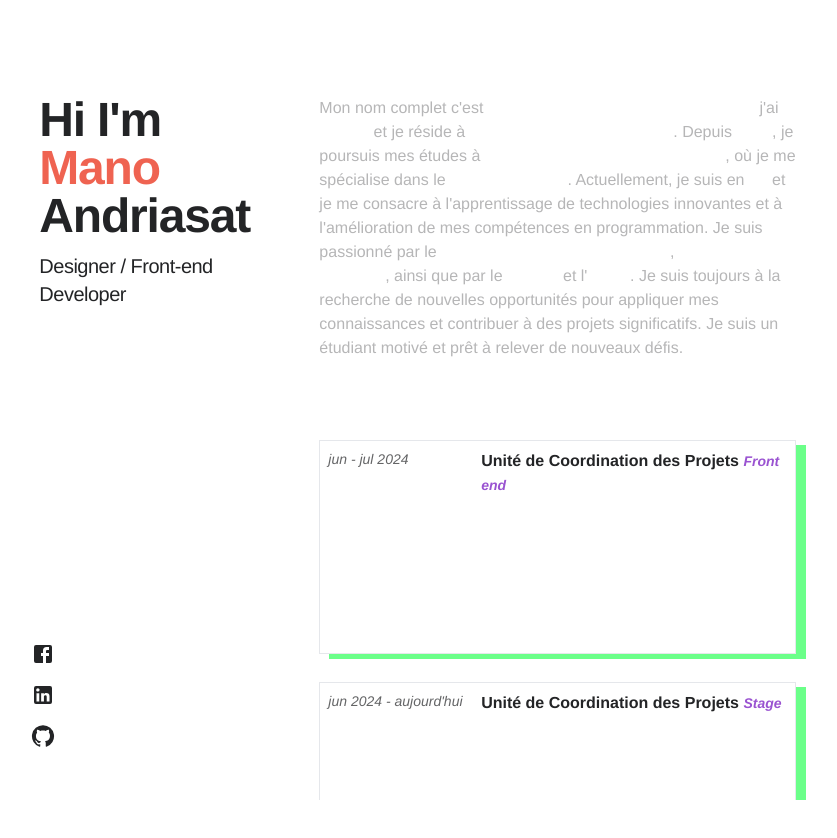
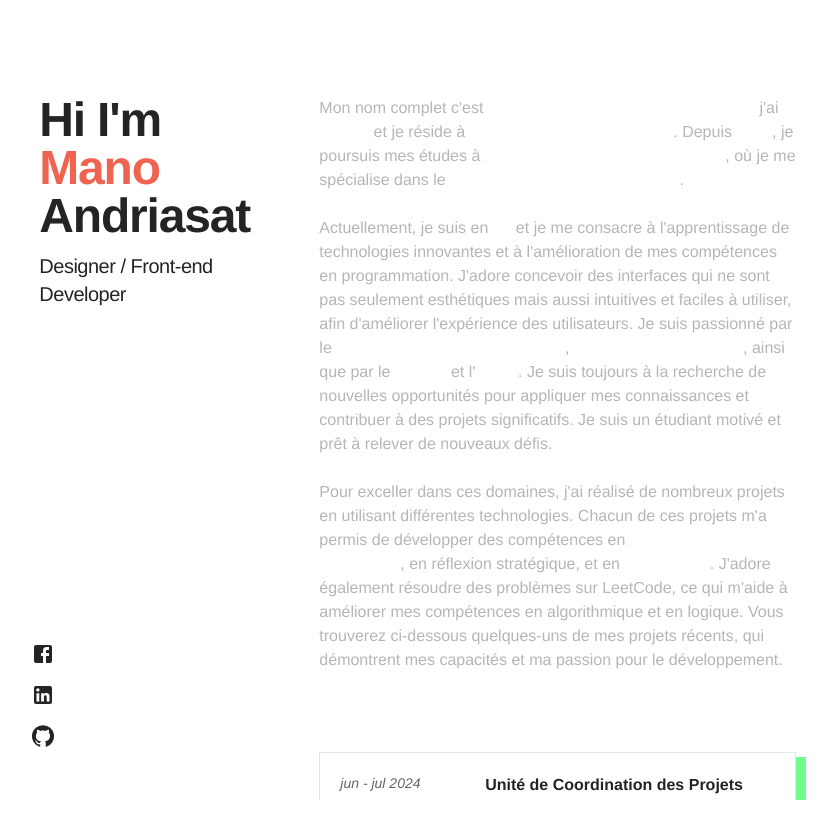
Before and after one commit to ManoAndriasat/portfolio, a Next.js app: page /about in a window 1280 px wide. Shown: the top 838 px of the page, without its empty margins (230-1067 px from the left). Built offline with nearby package versions, Linux system fonts and the light colour scheme.

Commit message:
design scrollbar

```diff
--- a/src/app/about/page.tsx
+++ b/src/app/about/page.tsx
@@ -1,11 +1,31 @@
+'use client';
 import React from "react";
-import { Facebook, LinkedIn, GitHub, Launch } from "@mui/icons-material";
+import { Facebook, LinkedIn, GitHub, Launch, Download } from "@mui/icons-material";
 
 const About = () => {
 
     return (
         <>
-            <div className="grid grid-cols-1 lg:grid-cols-12 gap-0 h-screen">
+            <style jsx>{`
+            ::-webkit-scrollbar {
+                width: 10px;
+            }
+
+            ::-webkit-scrollbar-thumb {
+                background: rgba(239,99,81,255);
+                border-radius: 10px;
+            }
+
+            ::-webkit-scrollbar-thumb:hover {
+                background: #555;
+            }
+
+            .scrollbar {
+                scrollbar-width: thin;
+                scrollbar-color: rgba(239,99,81,255) #f1f1f1;
+            }
+        `}</style>
+            <div className="grid grid-cols-1 lg:grid-cols-12">
                 <div className="h-0 col-span-1 lg:col-span-2 lg:h-screen bg-transparent"></div>
                 <div className="p-4 lg:col-span-3 lg:h-screen">
                     <div className="lg:pt-20 lg:pl-10 sm:pt-5 md:pt-5 relative h-full">
@@ -17,56 +37,77 @@ const About = () => {
                         <h2 className="mt-3 text-lg font-medium tracking-tight sm:text-xl">
                             Designer / Front-end Developer
                         </h2>
-                        <footer className="mt-20 lg:mt-0 lg:absolute bottom-1 left-0 flex items-center lg:pl-8 lg:p-4 lg:flex-col" aria-label="Réseaux sociaux de Mano Andriasat">
+                        <footer
+                            className="mt-20 lg:mt-0 lg:absolute bottom-1 left-0 flex items-center lg:pl-8 lg:p-4 lg:flex-col"
+                            aria-label="Réseaux sociaux de Mano Andriasat"
+                            role="contentinfo"
+                        >
                             <ul className="flex lg:flex-col">
                                 <li className="mr-4 lg:mr-0 lg:mb-4 flex items-center">
-                                    <a href="https://www.facebook.com/mano.andriasat?locale=fr_FR"
+                                    <a
+                                        href="https://www.facebook.com/mano.andriasat?locale=fr_FR"
                                         target="_blank"
                                         rel="noopener noreferrer"
                                         aria-label="Suivez-moi sur Facebook"
-                                    title="Facebook">
-                                        <Facebook className="mr-2" />
+                                        title="Facebook"
+                                    >
+                                        <Facebook className="mr-2" aria-hidden="true" />
                                     </a>
                                 </li>
                                 <li className="mr-4 lg:mr-0 lg:mb-4 flex items-center">
-                                    <a href="https://www.linkedin.com/in/manohisoa-andriasatarintsoa-5894a1304/"
+                                    <a
+                                        href="https://www.linkedin.com/in/manohisoa-andriasatarintsoa-5894a1304/"
                                         target="_blank"
                                         rel="noopener noreferrer"
                                         aria-label="Suivez-moi sur LinkedIn"
-                                    title="LinkedIn">
-                                        <LinkedIn className="mr-2" />
+                                        title="LinkedIn"
+                                    >
+                                        <LinkedIn className="mr-2" aria-hidden="true" />
                                     </a>
                                 </li>
                                 <li className="mr-4 lg:mr-0 lg:mb-4 flex items-center">
-                                    <a href="https://github.com/ManoAndriasat"
+                                    <a
+                                        href="https://github.com/ManoAndriasat"
                                         target="_blank"
                                         rel="noopener noreferrer"
                                         aria-label="Suivez-moi sur GitHub"
-                                    title="GitHub">
-                                        <GitHub className="mr-2" />
+                                        title="GitHub"
+                                    >
+                                        <GitHub className="mr-2" aria-hidden="true" />
                                     </a>
                                 </li>
                             </ul>
                         </footer>
+
                     </div>
                 </div>
 
-                <div className="p-4 lg:col-span-7 lg:h-screen lg:overflow-y-auto bg-transparent">
+                <div className="p-4 lg:col-span-7 lg:h-screen lg:overflow-y-auto bg-transparent scrollbar">
                     <div className="w-full lg:w-8/12 lg:mt-20">
                         <h2 className="text-sm font-bold uppercase tracking-widest lg:sr-only pb-5">A Propos</h2>
                         <p className="text-white" style={{ color: "#b6b6b7" }}>
                             Mon nom complet c&apos;est <strong style={{ color: "white", fontWeight: "bold" }}>ANDRIASATARINTSOA Manohisoa, </strong>j&apos;ai <strong style={{ color: "white", fontWeight: "bold" }}>20 ans</strong> et je réside à <strong style={{ color: "white", fontWeight: "bold" }}>Antananarivo, Madagascar</strong>.
                             Depuis <strong style={{ color: "white", fontWeight: "bold" }}>2021</strong>, je poursuis mes études à <strong style={{ color: "white", fontWeight: "bold" }}>l&apos;IT University Andoharanofotsy</strong>,
-                            où je me spécialise dans le <strong style={{ color: "white", fontWeight: "bold" }}>développement</strong>. Actuellement, je suis en <strong style={{ color: "white", fontWeight: "bold" }}>L3</strong> et je me consacre
+                            où je me spécialise dans le <strong style={{ color: "white", fontWeight: "bold" }}>développement d’applications</strong>.
+                        </p>
+                        <br />
+                        <p className="text-white" style={{ color: "#b6b6b7" }}>
+                            Actuellement, je suis en <strong style={{ color: "white", fontWeight: "bold" }}>L3</strong> et je me consacre
                             à l&apos;apprentissage de technologies innovantes et à l&apos;amélioration de mes compétences en programmation.
-                            Je suis passionné par le <strong style={{ color: "white", fontWeight: "bold" }}>développement d&apos;applications</strong>, <strong style={{ color: "white", fontWeight: "bold" }}>l&apos;analyse des données</strong>, ainsi que par le <strong style={{ color: "white", fontWeight: "bold" }}>design</strong> et l&apos;<strong style={{ color: "white", fontWeight: "bold" }}>UI/UX</strong>. Je suis toujours à la recherche
+                            J&apos;adore concevoir des interfaces qui ne sont pas seulement esthétiques mais aussi intuitives et faciles à utiliser, afin d&apos;améliorer l&apos;expérience des utilisateurs. Je suis passionné par le <strong style={{ color: "white", fontWeight: "bold" }}>développement d&apos;applications</strong>, <strong style={{ color: "white", fontWeight: "bold" }}>l&apos;analyse des données</strong>, ainsi que par le <strong style={{ color: "white", fontWeight: "bold" }}>design</strong> et l&apos;<strong style={{ color: "white", fontWeight: "bold" }}>UI/UX</strong>. Je suis toujours à la recherche
                             de nouvelles opportunités pour appliquer mes connaissances et contribuer à des projets significatifs. Je suis un étudiant motivé et prêt à relever de nouveaux défis.
                         </p>
+                        <br />
+                        <p className="text-white" style={{ color: "#b6b6b7" }}>
+                            Pour exceller dans ces domaines, j&apos;ai réalisé de nombreux projets en utilisant différentes technologies. Chacun de ces projets m&apos;a permis de développer des compétences en <strong style={{ color: "white", fontWeight: "bold" }}>résolution de problèmes</strong>, en réflexion stratégique, et en
+                            <strong style={{ color: "white", fontWeight: "bold" }}> conception</strong>. J&apos;adore également résoudre des problèmes sur LeetCode, ce qui m&apos;aide à améliorer mes compétences en algorithmique et en logique. Vous trouverez ci-dessous quelques-uns de mes projets récents, qui démontrent mes capacités et ma passion pour le développement.
+                        </p>
+
 
                         <h2 className="text-sm font-bold uppercase tracking-widest lg:sr-only pb-5 pt-5 mt:10">Experience</h2>
 
                         <div className="grid grid-cols-1 gap-2 lg:mt-20">
-                            <div className="border p-2 grid grid-cols-12 gap-0 mb-5" style={{ boxShadow: "10px 5px 0 #6bff89" }}>
+                            <div className="border p-2 grid grid-cols-12 gap-0 mb-5" style={{ boxShadow: "10px 5px 0 #6bff89", padding: "20px" }}>
                                 <div className="col-span-4 text-sm italic opacity-70" >
                                     jun - jul 2024
                                 </div>
@@ -79,7 +120,7 @@ const About = () => {
                                 </div>
                             </div>
 
-                            <div className="border p-2 grid grid-cols-12 gap-0 mb-5" style={{ boxShadow: "10px 5px 0 #6bff89" }}>
+                            <div className="border p-2 grid grid-cols-12 gap-0 mb-5" style={{ boxShadow: "10px 5px 0 #6bff89", padding: "20px" }}>
                                 <div className="col-span-4 text-sm italic opacity-70" >
                                     jun 2024 - aujourd&apos;hui
                                 </div>
@@ -208,7 +249,7 @@ const About = () => {
                                         style={{ color: "rgba(239,99,81,255)" }}
                                         target="_blank"
                                         rel="noopener noreferrer">
-                                        telecharger <Launch fontSize="small" className="ml-1" />
+                                        telecharger <Download fontSize="small" className="ml-1" />
                                     </a>
                                 </div>
                             </div>
--- a/src/app/layout.tsx
+++ b/src/app/layout.tsx
@@ -76,7 +76,7 @@ export default function RootLayout({
           }}
         />
       </head>
-      <body className={`${geistSans.variable} ${geistMono.variable} antialiased`}>
+      <body className={`${geistSans.variable} ${geistMono.variable} antialiased`} style={{overflowY:'hidden'}}>
         {children}
       </body>
     </html>
```
Lines whose indentation alone changed are shown as unchanged.
